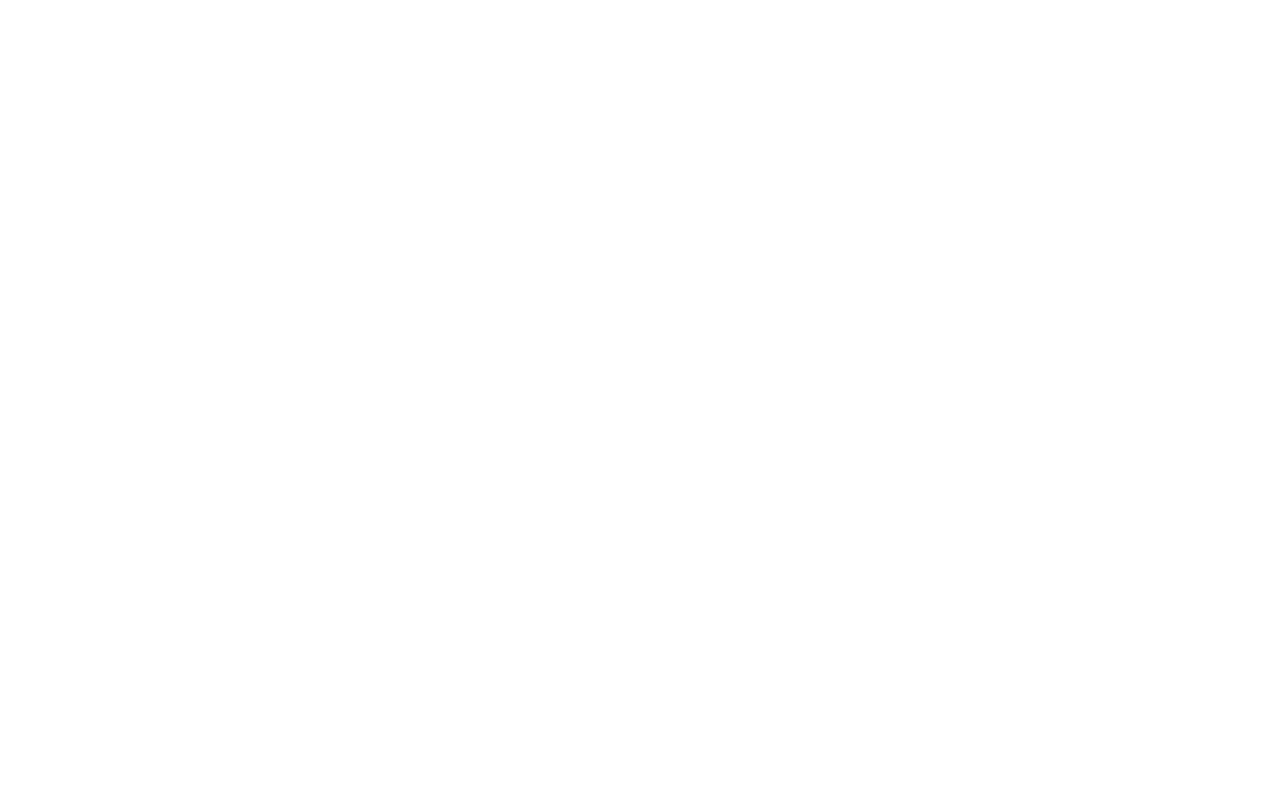
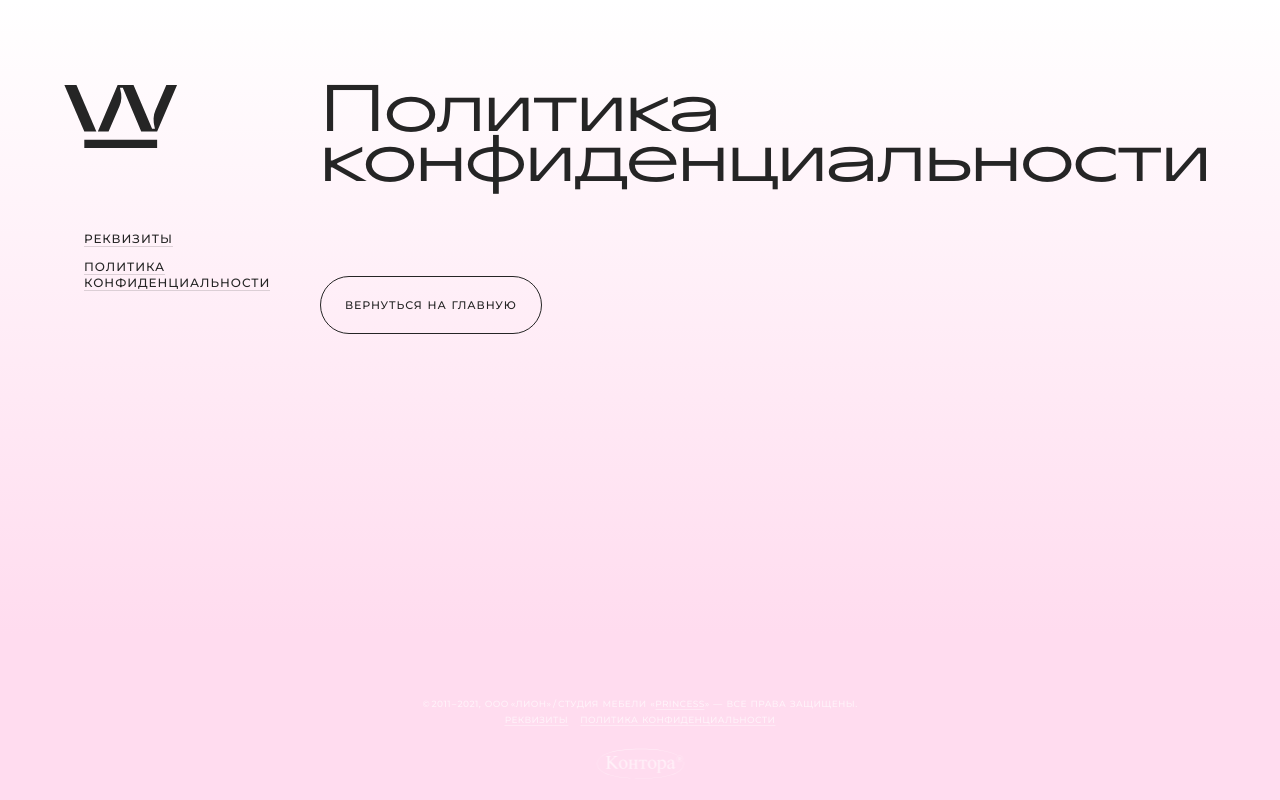
Before and after one commit to kontora2000/pr, a Nuxt app: page /privacy-policy in a window 1280 px wide. Before the commit this address had no page. Built offline with nearby package versions, Linux system fonts and the light colour scheme.

Commit message:
+static pages component

```diff
--- a/components/buttons/CallBabesButton.vue
+++ b/components/buttons/CallBabesButton.vue
@@ -56,6 +56,7 @@
 
   .button-measurer {
     background: var(--PinkLight100);
+    border: none;
     color: var(--PinkDark100);
     position: relative;
     text-shadow: 0.5px 0.5px 0.5px var(--White100),
--- /dev/null
+++ b/components/sections/Footer.vue
@@ -0,0 +1,91 @@
+<template>
+  <div class="copyrights-cont">
+    <div class="license">
+      ©&thinsp;2011&hairsp;–&hairsp;2021, ООО «ЛИОН»&thinsp;/&thinsp;Студия&nbsp;мебели&nbsp;«<NuxtLink class="link-underline-solid" to="/">Princess</NuxtLink>»<span class="only-desktop"> —&nbsp;Все права защищены.</span>
+      <div class="essentials-cont">
+        <NuxtLink to="Essential" class="link-underline-solid">Реквизиты</NuxtLink>
+        <NuxtLink to="Privacy-policy" class="link-underline-solid">Политика конфиденциальности</NuxtLink>
+      </div>
+    </div>
+    <div class="by-kontora-wrapper">
+      <a class="by-kontora-link" href="https://kontora.cc">
+        <svg class="kontora-logo-svg">
+          <use xlink:href="~/static/sprite.svg#kontora-logo"></use>
+        </svg>
+      </a>
+    </div>
+  </div>
+</template>
+
+
+
+<script>
+export default {
+  name: 'Footer',
+}
+</script>
+
+
+
+<style scoped>
+.copyrights-cont {
+  color: var(--White64);
+  text-align: center;
+  position: absolute;
+  bottom: 2rem;
+  left: 50%;
+  transform: translateX(-50%);
+  z-index: 1;
+}
+
+.copyrights-cont a {
+  color: var(--White64);
+  border-bottom-color: var(--White36);
+}
+.copyrights-cont a:hover {
+  color: var(--White84);
+  border-bottom-color: var(--White84);
+}
+
+.license {
+	font-size: .9rem;
+	font-weight: 500;
+	letter-spacing: .04em;
+	line-height: 1.6rem;
+  text-transform: uppercase;
+}
+
+.essentials-cont a:not(:last-child){
+  margin-right: 1.2rem;
+}
+
+.by-kontora-wrapper {
+	margin: 2rem auto 0;
+	width: 8.8rem;
+	height: 3.2rem;
+}
+
+.kontora-logo-svg {
+  fill: var(--White64);
+  width: inherit;
+	height: inherit;
+  transition: transform .125s ease-in-out, fill .175s ease-in-out;
+  will-change: transform, fill;
+}
+
+.by-kontora-link {
+	width: inherit;
+	height: inherit;
+}
+
+.by-kontora-link:hover .kontora-logo-svg {
+  fill: var(--White84);
+  transform: scale(1.25) rotate(-16deg);
+}
+
+@media (max-width: 460px) {
+  .copyrights-cont {
+    width: 100%;
+  }
+}
+</style>
--- a/components/sections/Realised.vue
+++ b/components/sections/Realised.vue
@@ -3,9 +3,7 @@
     <div class="section-grid realised-section-grid">
       <div class="section-grid-header-sticky-cont-wrapper">
         <div class="section-grid-header-sticky-cont realised-section-grid-header-sticky-cont">
-          <h1 class="section-header realised-section-header">
-            Реализовали
-          </h1>
+          <h1 class="section-header realised-section-header">Реализовали</h1>
         </div>
       </div>
       <div class="realised-gallery-grid gallery-grid">
@@ -172,6 +170,7 @@
 
   .realised-section-link-instagram {
     background: linear-gradient(180deg, #CAD4DE 0%, #A1B2C5 100%);
+    border: none;
     color: var(--White100);
     font-size: 3.2rem;
     padding: 1.4rem 1.9rem;
--- /dev/null
+++ b/components/sections/SectionEssential.vue
@@ -0,0 +1,123 @@
+<template>
+  <div class="page-static page-essential">
+    <div class="page-essential-sidebar">
+      <div class="page-static-logo-wrapper">
+        <NuxtLink to="/" class="page-static-logo-link">
+          <svg class="page-static-logo-svg" viewBox="0 0 115 65" fill="none" xmlns="http://www.w3.org/2000/svg">
+            <path d="M94.1903 56.7359H20.2322V64.9453H94.1903V56.7359Z"/>
+            <path d="M103.541 0.945312L92.4901 26.7464C90.1098 32.2752 90.1098 37.6364 91.64 44.0029L91.98 45.5108H89.0897L70.2177 0.945312H54.0659L34.0037 48.3589H44.8849L55.9361 22.5579C58.3164 17.0291 58.4864 11.5003 56.7862 5.30133L56.4462 3.79348H59.3365L78.0385 48.3589H94.1903L114.422 0.945312H103.541Z"/>
+            <path d="M12.2413 0.945312L32.4735 48.3589H20.2322L0 0.945312H12.2413Z"/>
+          </svg>
+        </NuxtLink>
+      </div>
+      <div class="page-essential-nav">
+        <ul class="page-essential-nav-ul">
+          <li class="page-essential-nav-link-wrapper"><NuxtLink to="Essential" class="link-underline-solid">Реквизиты</NuxtLink></li>
+          <li class="page-essential-nav-link-wrapper"><NuxtLink to="Privacy-policy" class="link-underline-solid">Политика конфиденциальности</NuxtLink></li>
+        </ul>
+      </div>
+    </div>
+    <div class="page-essential-cont">
+      <slot />
+      <div class="button-to-main-wrapper">
+        <NuxtLink to="/" class="button button-to-main">Вернуться на главную</NuxtLink>
+      </div>
+    </div>
+  </div>
+</template>
+
+
+
+<script>
+export default {
+  name: 'SectionEssential',
+}
+</script>
+
+
+
+<style scoped>
+.page-essential {
+  background: linear-gradient(180deg, rgba(255, 244, 247, 0) 0%, #FFDCEF 79.19%);
+  grid-column-gap: 4rem;
+  padding: 8.4rem 6.4rem;
+}
+
+.page-essential-sidebar {
+  grid-column: 1/2;
+  grid-row: 1/1;
+  max-width: 20rem;
+}
+
+.page-static-logo-link {
+  display: inline-block;
+  transition: transform .175s ease-in-out;
+  will-change: transform;
+}
+.page-static-logo-link:hover {
+  transform: translateY(-.6rem);
+}
+
+.page-static-logo-svg path {
+  fill: var(--Black100);
+  transition: fill .175s ease-in-out;
+  will-change: fill;
+}
+.page-static-logo-link:hover .page-static-logo-svg path {
+  fill: var(--Black84);
+}
+
+.page-essential-nav {
+margin-top: 8rem;
+}
+
+.page-essential-nav-ul {
+  margin-left: 2rem;
+  position: sticky;
+  position: -webkit-sticky;
+  top: 4rem;
+}
+
+.page-essential-nav-link-wrapper {
+  height: 100%;
+  margin-bottom: 1.2rem;
+}
+
+.page-essential-nav a {
+  font-size: 1.2rem;
+  font-weight: 500;
+  letter-spacing: .08em;
+  line-height: 1.6rem;
+  text-transform: uppercase;
+}
+
+.page-essential-nav .link-underline-solid {
+  border-bottom-color: var(--Black16);
+}
+
+.page-essential-nav .link-underline-solid.nuxt-link-active {
+  border-bottom-width: 1.5px;
+  border-bottom-color: var(--Black100);
+}
+.page-essential-nav .link-underline-solid.nuxt-link-active:hover {
+  border-bottom-color: var(--Black64);
+}
+
+.page-essential-cont {
+  grid-column: 2/3;
+  grid-row: 1/1;
+  width: calc(100vw - 40rem);
+}
+
+.page-essential-header {
+  margin: 0 0 9.2rem;
+}
+
+.button-to-main-wrapper {
+  margin-top: 6.4rem;
+}
+
+
+
+@media (max-width: 460px) {}
+</style>
--- a/nuxt.config.js
+++ b/nuxt.config.js
@@ -5,7 +5,7 @@
   ** Headers of the page
   */
   head: {
-    title: 'Студия мебели Princess',
+    title: 'Студия мебели и дизайна Princess',
     meta: [
       { charset: 'utf-8', },
       { name: 'viewport', content: 'width=device-width, initial-scale=1', },
--- a/package.json
+++ b/package.json
@@ -1,8 +1,8 @@
 {
   "name": "pr",
   "version": "1.0.0",
-  "description": "Hi there! I am using WhatsApp!",
-  "author": "kontora",
+  "description": "Проектируем и изготавливаем",
+  "author": "kontora.сс",
   "private": true,
   "scripts": {
     "dev": "nuxt",
--- /dev/null
+++ b/pages/essential.vue
@@ -0,0 +1,27 @@
+<template>
+  <div id="app">
+    <SectionEssential>
+      <h2 class="page-essential-header">Реквизиты</h2>
+      <p><nobr>ИНН&thinsp;2312182279</nobr><br><nobr>ОГРН&thinsp;1112312004716</nobr></p>
+    </SectionEssential>
+    <Footer />
+  </div>
+</template>
+
+<script>
+//  import sections
+import SectionEssential from '~/components/sections/SectionEssential.vue'
+import Footer from '~/components/sections/Footer.vue'
+
+export default {
+  Name: 'Essential',
+  components: {
+    SectionEssential,
+    Footer,
+  },
+}
+</script>
+
+<style scoped>
+
+</style>
--- /dev/null
+++ b/pages/privacy-policy.vue
@@ -0,0 +1,27 @@
+<template>
+  <div id="app">
+    <SectionEssential>
+      <h2 class="page-essential-header">Политика конфиденциальности</h2>
+    </SectionEssential>
+    <Footer />
+  </div>
+</template>
+
+<script>
+//  import sections
+import SectionEssential from '~/components/sections/SectionEssential.vue'
+import Footer from '~/components/sections/Footer.vue'
+
+export default {
+  Name: 'Privacy-policy',
+  components: {
+    SectionEssential,
+    Footer,
+  },
+}
+</script>
+
+
+<style scoped>
+
+</style>
--- a/static/style.css
+++ b/static/style.css
@@ -297,10 +297,10 @@
 button,
 input[type=button],
 input[type=submit] {
-	background: var(--Black100);
-	border: none;
+	background: transparent;
+	border: 1px solid var(--Black100);
 	border-radius: 1000px;
-	color: var(--White100);
+	color: var(--black100);
 	cursor: pointer;
 	display: inline-block;
 	font-size: 1.1rem;
@@ -319,18 +319,33 @@
 button:hover,
 input[type=button]:hover,
 input[type=submit]:hover {
+	background: var(--Black100);
+	color: var(--White100);
 	transform: translateY(-.8rem);
 }
 .button:disabled,
 button:disabled,
 input[type=button]:disabled,
 input[type=submit]:disabled {
-	background: var(--White16);
-	color: var(--White48) !important;
+	border-color: var(--White16);
+	color: var(--Black16) !important;
 	cursor: default;
 	transform: none !important;
 	-webkit-backdrop-filter: blur(8px);
 			backdrop-filter: blur(8px);
+}
+
+.button-black {
+	background: var(--Black100);
+	border: none;
+	color: var(--White100);
+}
+.button-black:hover {
+	background: var(--Black84);
+}
+.button-black:disabled {
+	background: var(--Black16);
+	color: var(--White48);
 }
 
 .button-big {
@@ -361,22 +376,9 @@
 }
 
 h2 {
-	font-size: 3rem;
-	line-height: 3rem;
+	font-size: 6.4rem;
+	line-height: 5rem;
 	margin-bottom: 1rem;
-}
-
-h2>i,
-h2>nobr>i {
-	font-size: 3.55rem;
-	position: relative;
-	top: -.05rem;
-}
-
-h2+.subtitle {
-	font-size: 1.35rem;
-	font-weight: 300;
-	line-height: 140%;
 }
 
 h3 {
@@ -563,32 +565,24 @@
 
 
 
-
-/* Footer */
-
-.license {
-	font-size: .9rem;
-	font-weight: 500;
-	letter-spacing: .04em;
-	line-height: 1.6rem;
-	text-transform: uppercase;
+/* Static pages */
+.page-static {
+	display: grid;
+	min-height: 100vh;
 }
 
-.by-kontora-wrapper {
-	margin: 2rem auto 0;
-	width: 8.8rem;
-	height: 3.2rem;
+.page-static-logo-svg {
+	width: 11.4rem;
+	height: 6.4rem;
 }
 
-.by-kontora-link {
-	width: inherit;
-	height: inherit;
+.page-static p {
+	font-size: 1.6rem;
+	line-height: 2.4rem;
 }
 
-.kontora-logo-svg {
-	width: inherit;
-	height: inherit;
-}
+
+
 
 /* Animation */
 
```
Also changed, not shown: components/sections/Contacts.vue (+9 -45 lines), components/sections/Order.vue (+13 -2 lines).
